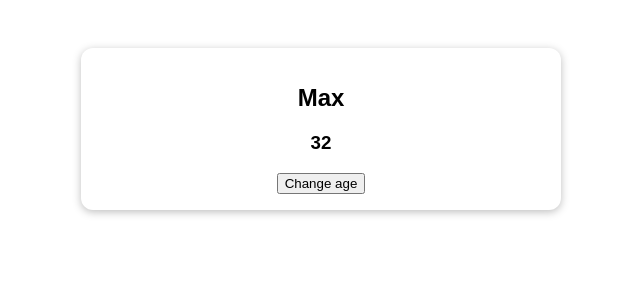
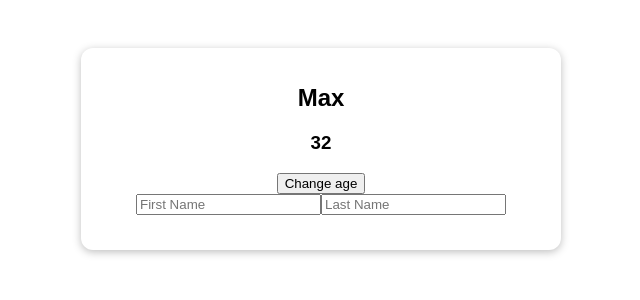
Before and after one commit to AndreaLupo/vue-17-composition-api, a Vue app: page / in a window 1280 px wide. Shown: the top 300 px of the page, without its empty margins (319-959 px from the left). Built offline with nearby package versions, Linux system fonts and the light colour scheme; the HTML template or start-up script is replaced by a standard one.

Commit message:
Add computed

```diff
--- a/src/App.vue
+++ b/src/App.vue
@@ -4,11 +4,18 @@
     <h3>{{ user.age }}</h3>
 
     <button @click="setAge">Change age</button>
+
+    <div>
+      <input type="text" placeholder="First Name" @input="setFirstName"/>
+      <input type="text" placeholder="Last Name" @input="setLastName"/>
+      <h1>{{ fullName }}</h1>
+    </div>
   </section>
 </template>
 
 <script>
-import { ref, reactive, isReactive, isRef } from 'vue';
+import { ref, reactive, isReactive, isRef
+        , computed } from 'vue';
 
 export default {
   setup() {
@@ -16,6 +23,8 @@ export default {
     // const uName = ref('Maximilian');
     // const uAge = ref(31);
     const uAge = ref(31);
+    const firstName = ref('');
+    const lastName = ref('');
     const user = reactive({
       name: 'Maximilian',
       age: 31
@@ -48,6 +57,17 @@ export default {
       user.age = 40;
     }
 
+    function setFirstName(event) {
+      firstName.value = event.target.value;
+    }
+
+    function setLastName(event) {
+      lastName.value = event.target.value;
+    }
+
+    const fullName = computed(function() {
+      return firstName.value + ' ' + lastName.value;
+    });
 
     // data exposed to the template
     // BAD WAY to expose an object!
@@ -58,7 +78,10 @@ export default {
 
     return {
       user: user,
-      setAge: setNewAge
+      setAge: setNewAge,
+      setFirstName,
+      setLastName,
+      fullName
     }
   }
   /* data() {
```
